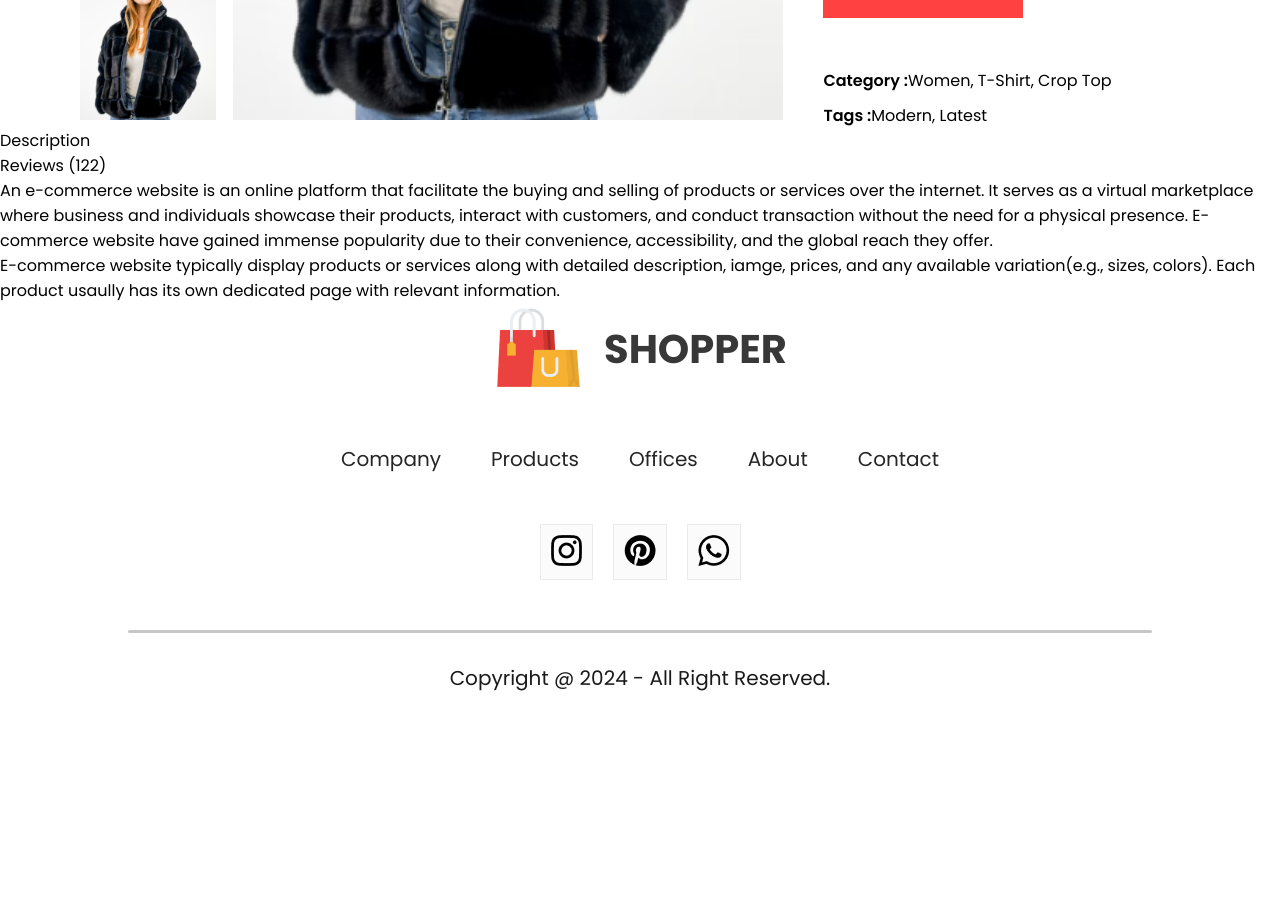
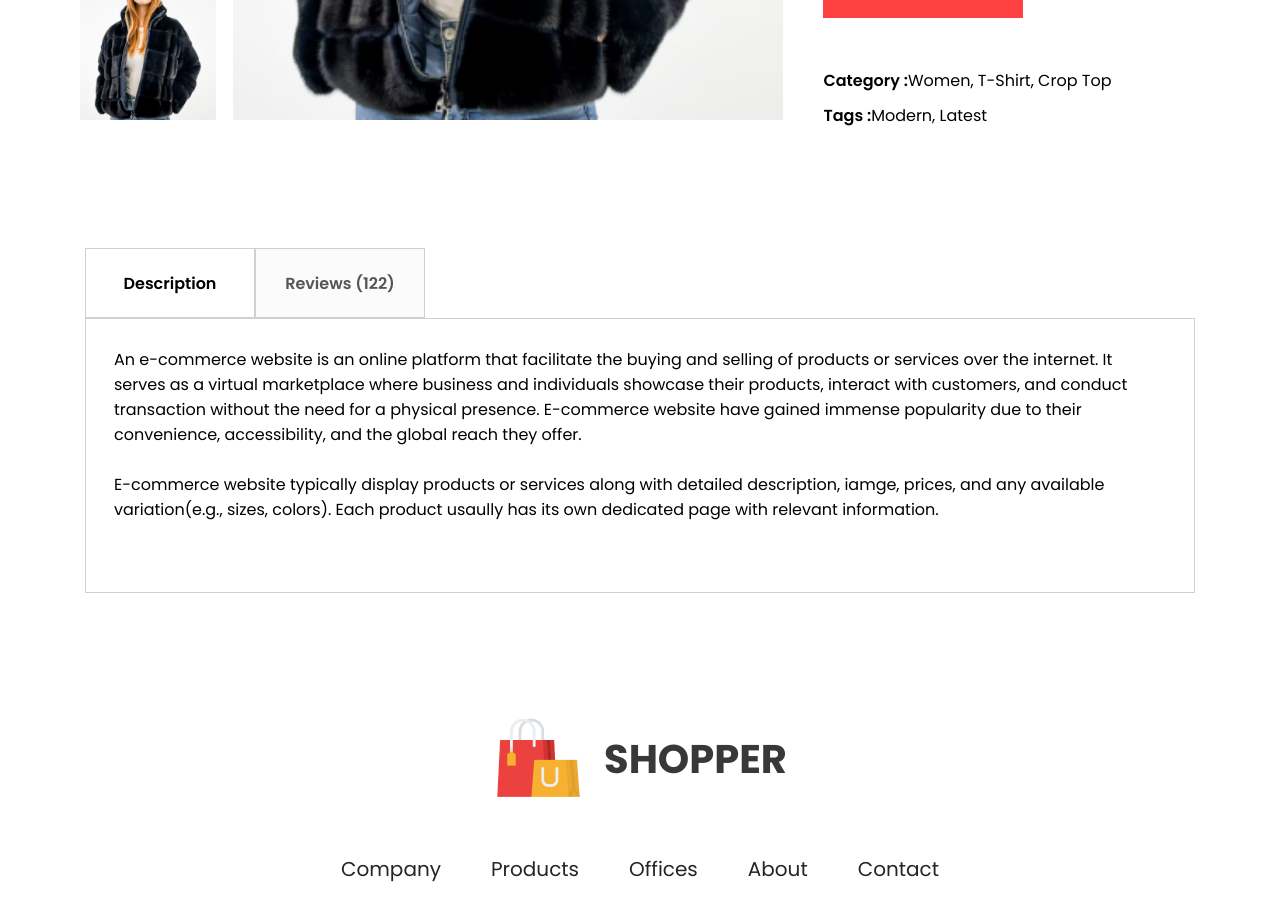
Before and after one commit to Murtuza-Ahmed/react-paractice-tutorial, a React (Vite) app in the folder react-ecommerce-tutorial/: page /product/1 in a window 1280 px wide. Shown: the part 820-1740 px from the top of the page. Before the commit the page ends 1543 px from the top, so only its background shows below. Built offline with nearby package versions, Linux system fonts and the light colour scheme.

Commit message:
description component complete

```diff
--- a/react-ecommerce-tutorial/src/components/DescriptionBox/DescriptionBox.jsx
+++ b/react-ecommerce-tutorial/src/components/DescriptionBox/DescriptionBox.jsx
@@ -1,11 +1,15 @@
-import styles from "./DescriptionBox";
+import styles from "./DescriptionBox.module.css";
 
 const DescriptionBox = () => {
   return (
     <div className={styles.DescriptionBox}>
       <div className={styles.DescriptionBoxNavigator}>
         <div className={styles.DescriptionBoxNavBox}>Description</div>
-        <div className={styles.DescriptionBoxNavBoxFade}>Reviews (122)</div>
+        <div
+          className={`${styles.DescriptionBoxNavBox} ${styles.DescriptionBoxNavBoxFade}`}
+        >
+          Reviews (122)
+        </div>
       </div>
       <div className={styles.DescriptionBoxDescription}>
         <p>
--- /dev/null
+++ b/react-ecommerce-tutorial/src/components/DescriptionBox/DescriptionBox.module.css
@@ -0,0 +1,33 @@
+.DescriptionBox {
+    margin: 120px 85px;
+}
+
+.DescriptionBoxNavigator {
+    display: flex;
+
+}
+
+.DescriptionBoxNavBox {
+    display: flex;
+    align-items: center;
+    justify-content: center;
+    font-size: 16px;
+    font-weight: 600;
+    width: 170px;
+    height: 70px;
+    border: 1px solid #D0D0D0;
+}
+
+.DescriptionBoxNavBoxFade {
+    background-color: #FBFBFB;
+    color: #555;
+}
+
+.DescriptionBoxDescription {
+    display: flex;
+    flex-direction: column;
+    gap: 25px;
+    border: 1px solid #D0D0D0;
+    padding: 28px;
+    padding-bottom: 70px;
+}
```
Also changed, not shown: react-ecommerce-tutorial/src/components/DescriptionBox/DescruitionBox.module.css (deleted).
